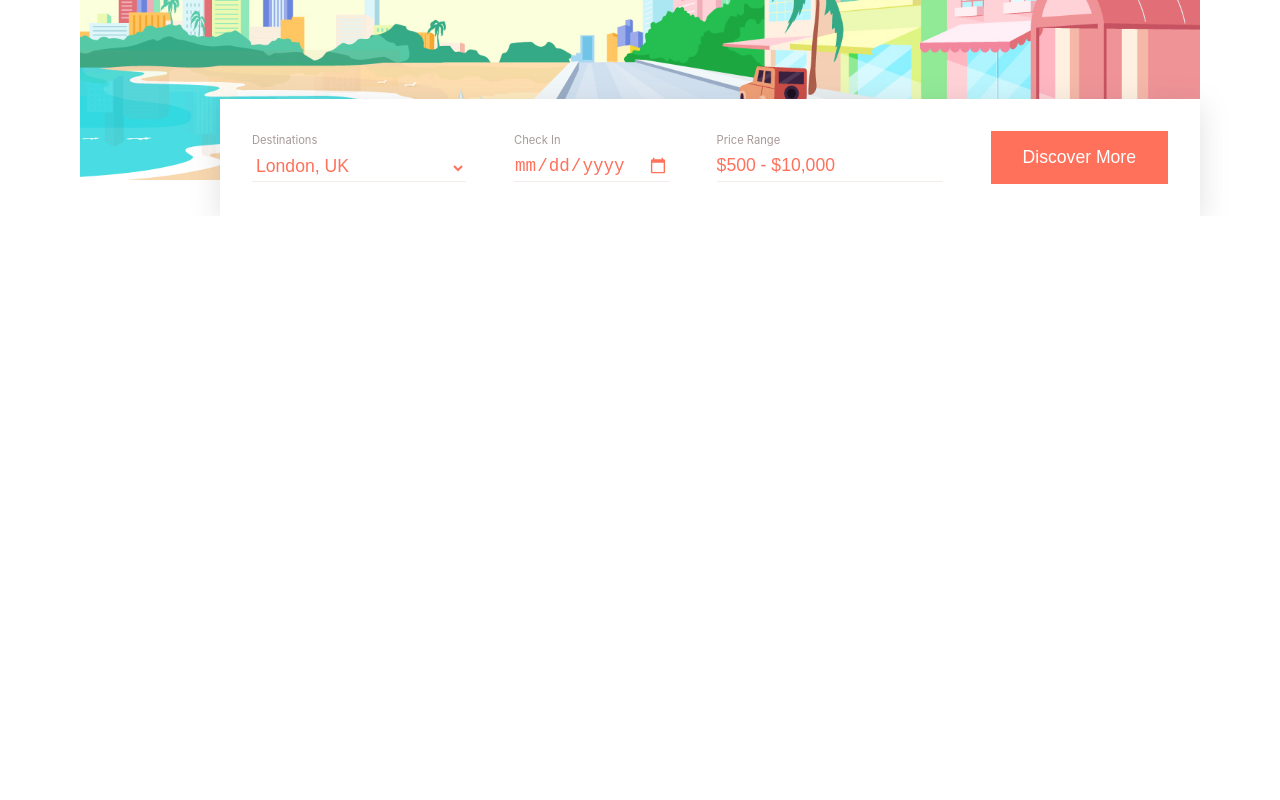
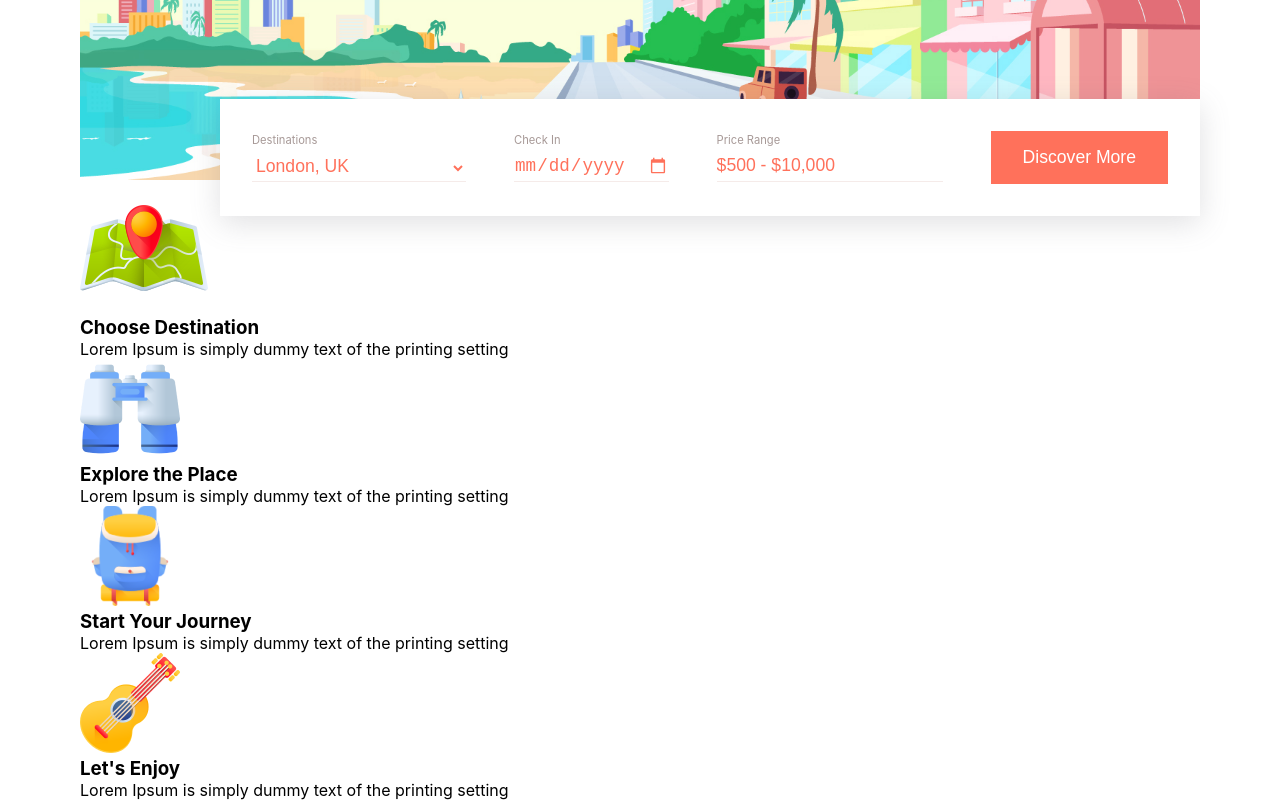
Before and after one commit to mrinnnmoy/ravel-react, a React (Vite) app: page / in a window 1280 px wide. Shown: the part 653-1453 px from the top of the page. Before the commit the page ends 869 px from the top, so only its background shows below. Built offline with nearby package versions, Linux system fonts and the light colour scheme.

Commit message:
build services-component

```diff
--- a/src/App.jsx
+++ b/src/App.jsx
@@ -1,6 +1,7 @@
 import React from 'react';
 import Home from './components/Home/Home';
 import Navbar from './components/Navbar/Navbar';
+import Services from './components/Services/Services';
 
 const App = () => {
   return (
@@ -17,6 +18,7 @@ const App = () => {
       <Footer /> */}
       <Navbar />
       <Home />
+      <Services />
     </div>
   )
 };
--- /dev/null
+++ b/src/components/Services/Services.jsx
@@ -0,0 +1,49 @@
+import React from 'react';
+import "./Services.scss";
+import service1 from "../../assets/service1.png";
+import service2 from "../../assets/service2.png";
+import service3 from "../../assets/service3.png";
+import service4 from "../../assets/service4.png";
+
+const Services = () => {
+    const data = [
+        {
+            image: service1,
+            title: "Choose Destination",
+            description: "Lorem Ipsum is simply dummy text of the printing setting",
+        },
+        {
+            image: service2,
+            title: "Explore the Place",
+            description: "Lorem Ipsum is simply dummy text of the printing setting",
+        },
+        {
+            image: service3,
+            title: "Start Your Journey",
+            description: "Lorem Ipsum is simply dummy text of the printing setting",
+        },
+        {
+            image: service4,
+            title: "Let's Enjoy",
+            description: "Lorem Ipsum is simply dummy text of the printing setting",
+        },
+    ];
+
+    return (
+        <section className="services-section">
+            <div className="services">
+                {data.map(({ image, title, description }) => {
+                    return (
+                        <div className="service" key={title}>
+                            <img src={image} alt="service" />
+                            <h3>{title}</h3>
+                            <p>{description}</p>
+                        </div>
+                    );
+                })}
+            </div>
+        </section>
+    )
+};
+
+export default Services;
```
Also changed, not shown: src/components/Services/Services.scss (added).
